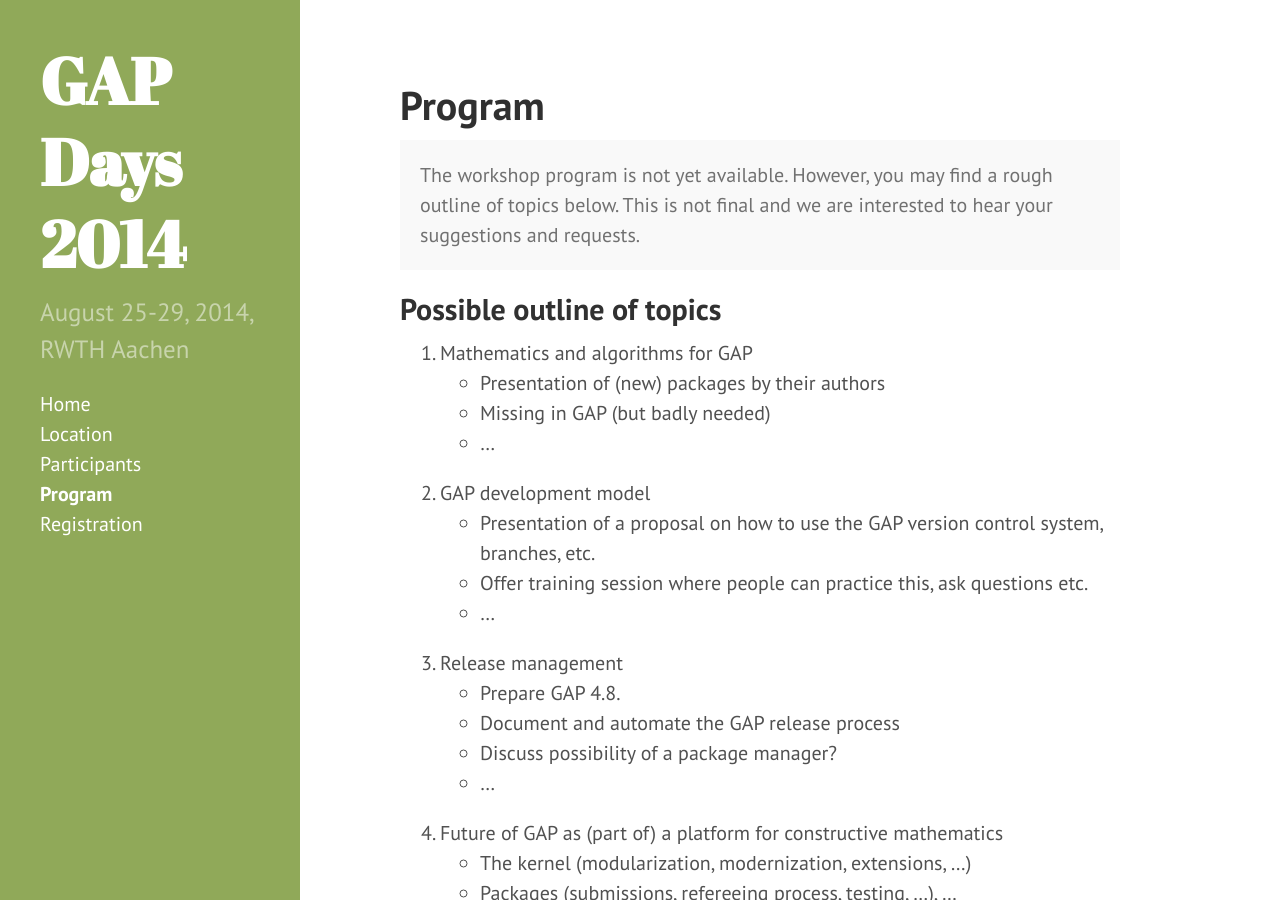
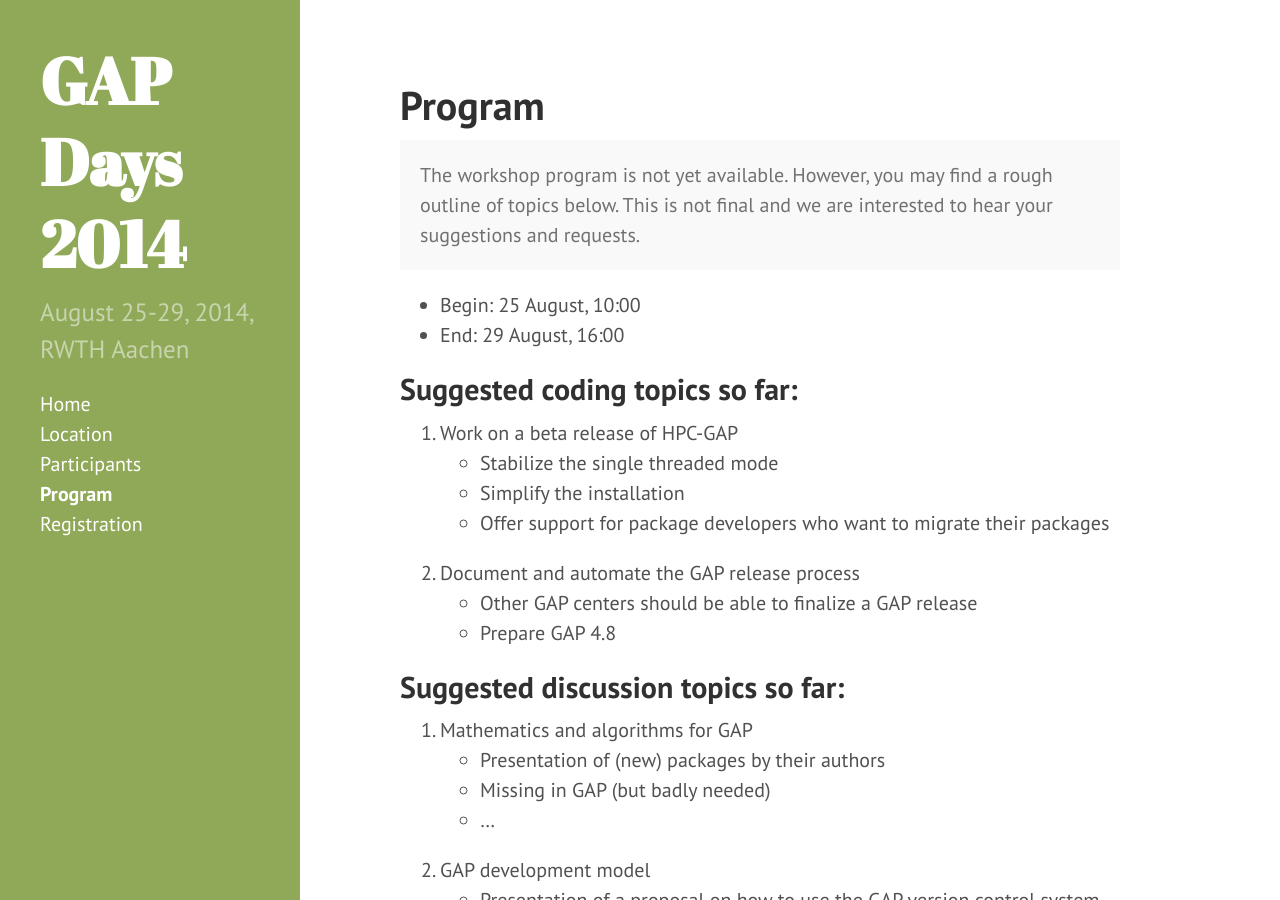
Before and after one commit to olexandr-konovalov/gapdays2014, a Jekyll site: the page built from program.md, in a window 1280 px wide and 900 px high. Built offline with Jekyll 4.4.1, drawn with Linux system fonts in a browser that asks for light colours; Markdown is read by kramdown in place of the engine named in the settings.

Commit message:
started to rewrite program

```diff
--- a/program.md
+++ b/program.md
@@ -10,8 +10,21 @@
   suggestions and requests.
 </p>
 
+* Begin: 25 August, 10:00
+* End: 29 August, 16:00
 
-## Possible outline of topics
+## Suggested coding topics so far:
+
+1. Work on a beta release of HPC-GAP
+   * Stabilize the single threaded mode
+   * Simplify the installation
+   * Offer support for package developers who want to migrate their packages
+2. Document and automate the GAP release process
+   * Other GAP centers should be able to finalize a GAP release
+   * Prepare GAP 4.8
+
+
+## Suggested discussion topics so far:
 
 1. Mathematics and algorithms for GAP
 	* Presentation of (new) packages by their authors
```
